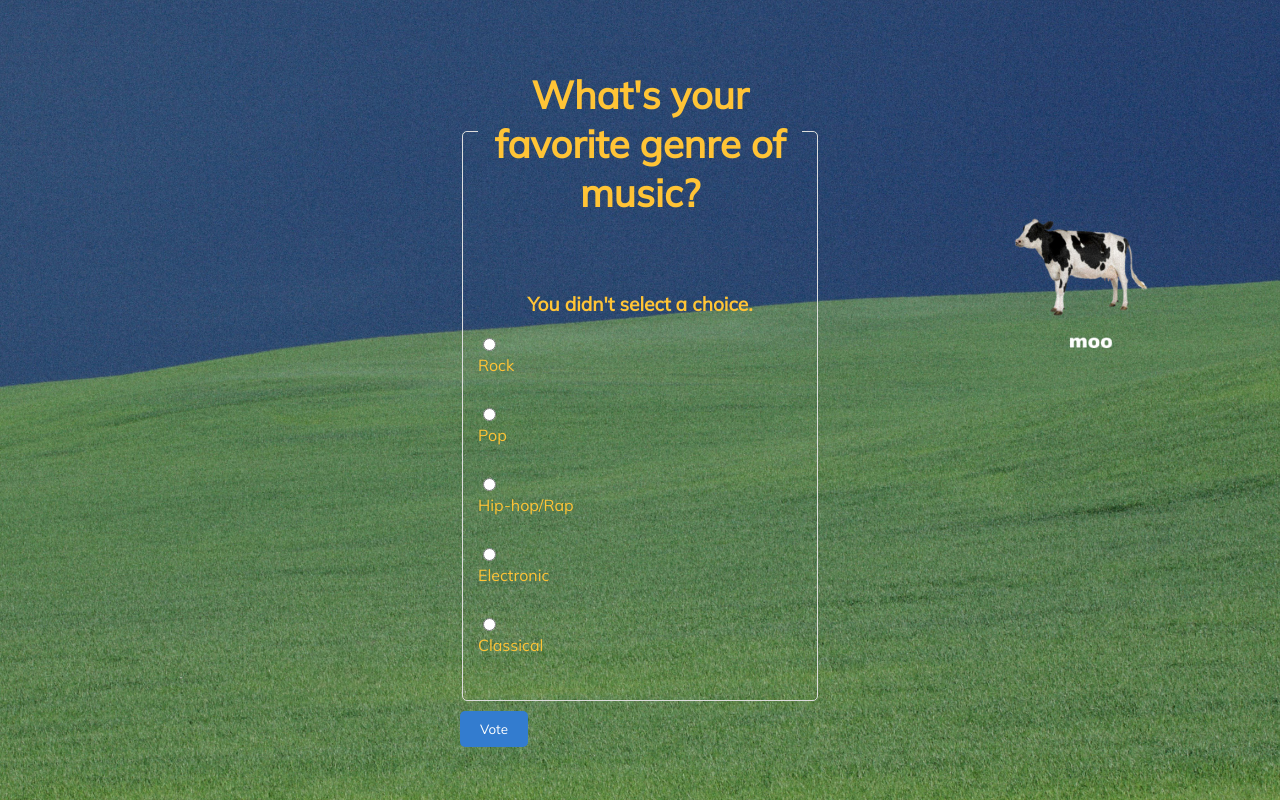
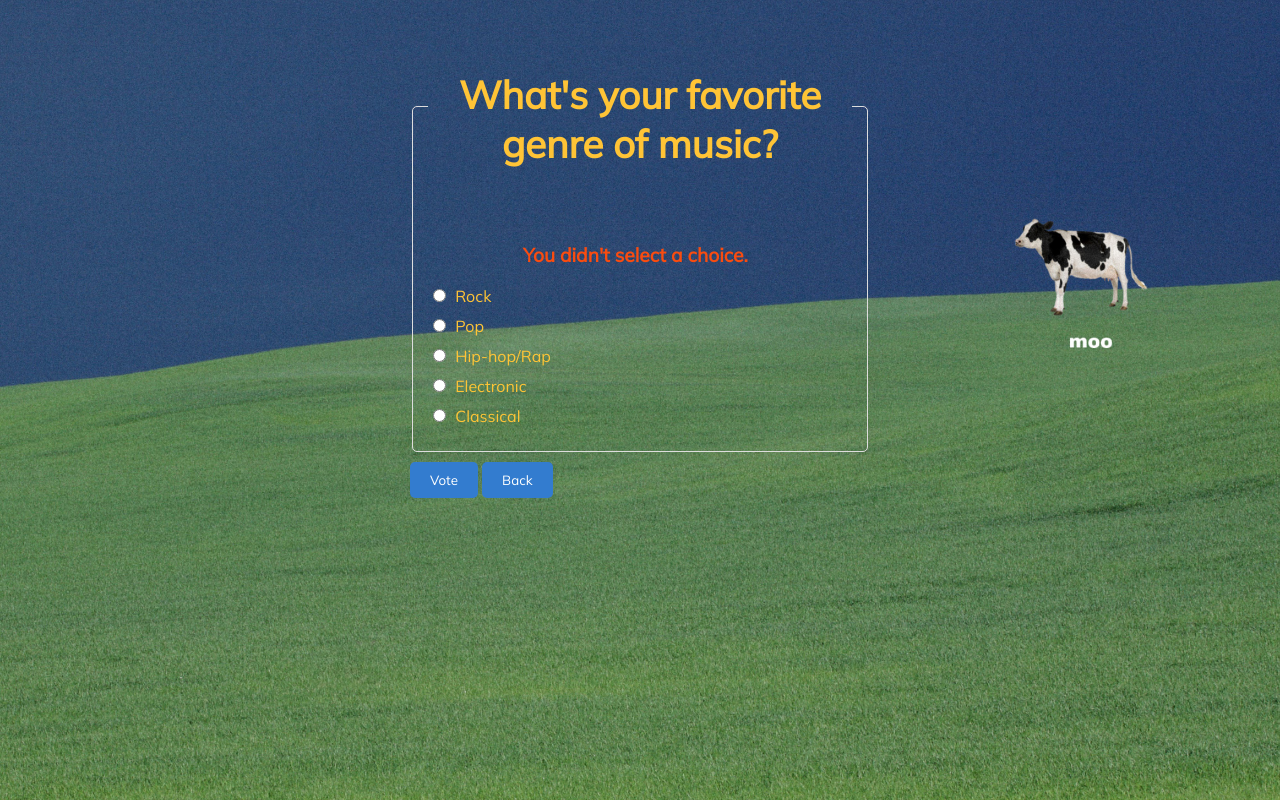
Before and after one commit to 21Gxme/ku-polls, a Django app: page /polls/3/vote/ in a window 1280 px wide. Run offline with Django 4.2, Linux system fonts and the light colour scheme; data comes from the database, SQL or seed files in the repository; parts of the project's set-up code (start-up, migrations or seed data) failed here and were passed over; some web fonts are replaced.

Commit message:
rearrange web page

```diff
--- a/polls/static/polls/style.css
+++ b/polls/static/polls/style.css
@@ -4,93 +4,6 @@
 *{
     box-sizing: border-box;
     font-family: 'Mulish', sans-serif;
-}
-
-body.polls {
-    background: url("images/bg.jpeg") no-repeat;
-    background-size: cover;
-    margin: 0;
-    padding: 0;
-}
-
-form.polls{
-    max-width: 400px;
-    margin: 0 auto;
-    padding: 20px;
-    border-radius: 5px;
-    color: #FFC436;
-}
-
-/* Style the legend */
-legend {
-    font-size: 1.2em;
-    margin-bottom: 15px;
-}
-
-/* Style the fieldset */
-fieldset.polls{
-    border: 1px solid #ddd;
-    padding: 15px;
-    border-radius: 5px;
-}
-
-fieldset.index{
-    border: 2px solid #FFC436;
-    padding: 20px;
-    border-radius: 5px;
-}
-
-/* Style labels */
-label {
-    display: block;
-    margin-bottom: 10px;
-}
-
-/* Style radio buttons */
-input[type="radio"] {
-    margin-right: 5px;
-}
-
-/* Style the submit button */
-input[type="submit"] {
-    margin-top: 10px;
-    background-color: #337CCF;
-    color: #fff;
-    padding: 10px 20px;
-    border: none;
-    border-radius: 5px;
-    cursor: pointer;
-    transition: background-color 0.3s ease;
-}
-
-/* Style the submit button on hover */
-input[type="submit"]:hover {
-    background-color: #0056b3;
-}
-
-body.index {
-    background: url("images/bg5.jpg") no-repeat center center fixed;
-    background-size: cover;
-    margin: 0;
-    padding: 0;
-}
-
-h1.detail {
-    text-align: center;
-    margin-top: 50px;
-}
-
-h1.index {
-    text-align: center;
-    margin-top: 50px;
-    color: #0056b3;
-}
-
-form.index{
-    max-width: 400px;
-    margin: 0 auto;
-    padding: 20px;
-    border-radius: 5px;
 }
 
 ul {
@@ -110,15 +23,186 @@ a {
 }
 
 a:hover {
-    color: #5B9A8B;
+    color: #C4DFDF;
 }
 
 p {
     text-align: center;
     font-size: 1.2em;
+}
+
+/* detail */
+body.detail {
+    background: url("images/bg.jpeg") no-repeat;
+    background-size: cover;
+    margin: 0;
+    padding: 0;
+}
+
+/*.button-home{*/
+/*    background-color: #337CCF;*/
+/*    color: #fff;*/
+/*    padding: 5px 5px;*/
+/*    border: none;*/
+/*    border-radius: 5px;*/
+/*    cursor: pointer;*/
+/*    transition: background-color;*/
+/*}*/
+
+h1.detail {
+    text-align: center;
+    margin-top: 50px;
+}
+
+legend {
+    font-size: 1.2em;
+    margin-bottom: 15px;
+}
+
+form.detail{
+    max-width: 500px;
+    margin: 0 auto;
+    padding: 20px;
     color: #FFC436;
 }
 
+fieldset.detail{
+    border: 1px solid #ddd;
+    padding: 15px;
+    border-radius: 5px;
+}
+
+label {
+    display: inline-block;
+    margin-bottom: 10px;
+}
+
+div.error-vote {
+    text-align: center;
+    color: #F94C10;
+    animation: shake 0.5s ease-in-out infinite; /* Add animation */
+}
+
+
+input[type="radio"] {
+    margin-right: 5px;
+}
+
+input[type="submit"] {
+    margin-top: 10px;
+    background-color: #337CCF;
+    color: #fff;
+    padding: 10px 20px;
+    border: none;
+    border-radius: 5px;
+    cursor: pointer;
+    transition: background-color 0.3s ease;
+}
+
+input[type="submit"]:hover {
+    background-color: #0056b3;
+}
+
+input[type="button"] {
+    margin-top: 10px;
+    background-color: #337CCF;
+    color: #fff;
+    padding: 10px 20px;
+    border: none;
+    border-radius: 5px;
+    cursor: pointer;
+    transition: background-color 0.3s ease;
+}
+
+input[type="button"]:hover {
+    background-color: #0056b3;
+}
+
+/* index */
+a.no-hover:hover {
+    color: #1450A3;
+}
+.button-views{
+    background-color: #337CCF;
+    color: #fff;
+    padding: 5px 5px;
+    border: none;
+    border-radius: 5px;
+    cursor: pointer;
+    transition: background-color;
+}
+
+.button-results{
+    background-color: #337CCF;
+    color: #fff;
+    padding: 5px 5px;
+    border: none;
+    border-radius: 5px;
+    cursor: pointer;
+    transition: background-color;
+}
+body.index {
+    background: url("images/bg5.jpg") no-repeat center center fixed;
+    background-size: cover;
+    margin: 0;
+    padding: 0;
+}
+
+div.index {
+    border: 2px solid #176B87;
+    padding: 20px;
+    border-radius: 5px;
+    margin-top: 5px;
+    background: #EEEEEE;
+}
+div.index2{
+    margin-top: 20px;
+}
+
+div .error {
+    border: 2px solid #176B87;
+    text-align: center;
+    border-radius: 5px;
+    margin-top: 5px;
+    background: #EEEEEE;
+    animation: shake 0.5s ease-in-out infinite; /* Add animation */
+}
+
+@keyframes shake {
+    0% { transform: translateX(0); }
+    25% { transform: translateX(-5px); }
+    50% { transform: translateX(5px); }
+    75% { transform: translateX(-5px); }
+    100% { transform: translateX(5px); }
+}
+
+
+fieldset.index{
+    border: 2px solid #176B87;
+    padding: 20px;
+    border-radius: 5px;
+}
+
+h1.index {
+    text-align: center;
+    margin-top: 50px;
+    color: #176B87;
+}
+
+form.index{
+    max-width: 400px; /* Set a default minimum width */
+    margin: 0 auto;
+    padding: 20px;
+    border-radius: 5px;
+}
+
+.container {
+    max-height: 63vh; /* Set the maximum height to the viewport height */
+    overflow-y: auto; /* Add vertical scrollbar if content overflows */
+}
+
+
+/* results */
 body.results {
     background: url("images/bg6.jpg") no-repeat center center fixed;
     background-size: cover;
--- a/polls/templates/polls/detail.html
+++ b/polls/templates/polls/detail.html
@@ -8,18 +8,22 @@
     <title>Beautiful Poll Form</title>
     <link rel="stylesheet" href="{% static 'polls/style.css' %}">
 </head>
-<body class="polls">
-<form action="{% url 'polls:vote' question.id %}" method="post" class="polls">
+<body class="detail">
+<form action="{% url 'polls:vote' question.id %}" method="post" class="detail">
 {% csrf_token %}
-<fieldset class="polls">
+<fieldset class="detail">
     <legend><h1 class="detail">{{ question.question_text }}</h1></legend>
+    <div class="error-vote">
     {% if error_message %}<p><strong>{{ error_message }}</strong></p>{% endif %}
+    </div>
     {% for choice in question.choice_set.all %}
         <input type="radio" name="choice" id="choice{{ forloop.counter }}" value="{{ choice.id }}">
         <label for="choice{{ forloop.counter }}">{{ choice.choice_text }}</label><br>
     {% endfor %}
 </fieldset>
 <input type="submit" value="Vote">
+<input type="button" value="Back" onclick="history.back()">
+
 </form>
 </body>
 </html>
```
Also changed, not shown: other parts of polls/static/polls/style.css (+31 -9 lines), polls/templates/polls/index.html (+18 -1 lines), polls/templates/polls/results.html (+6 -5 lines), polls/static/polls/images/sea.gif (added).
